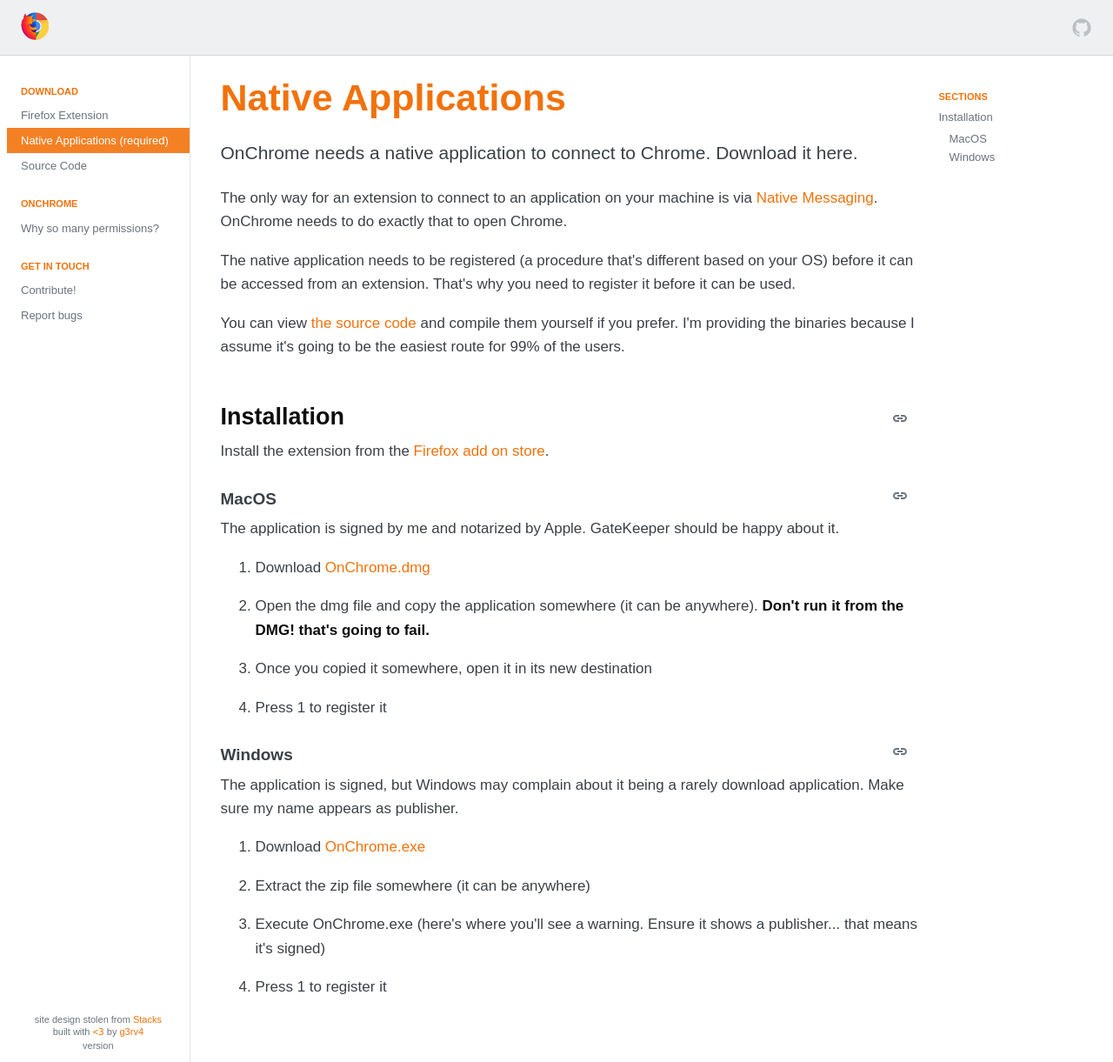
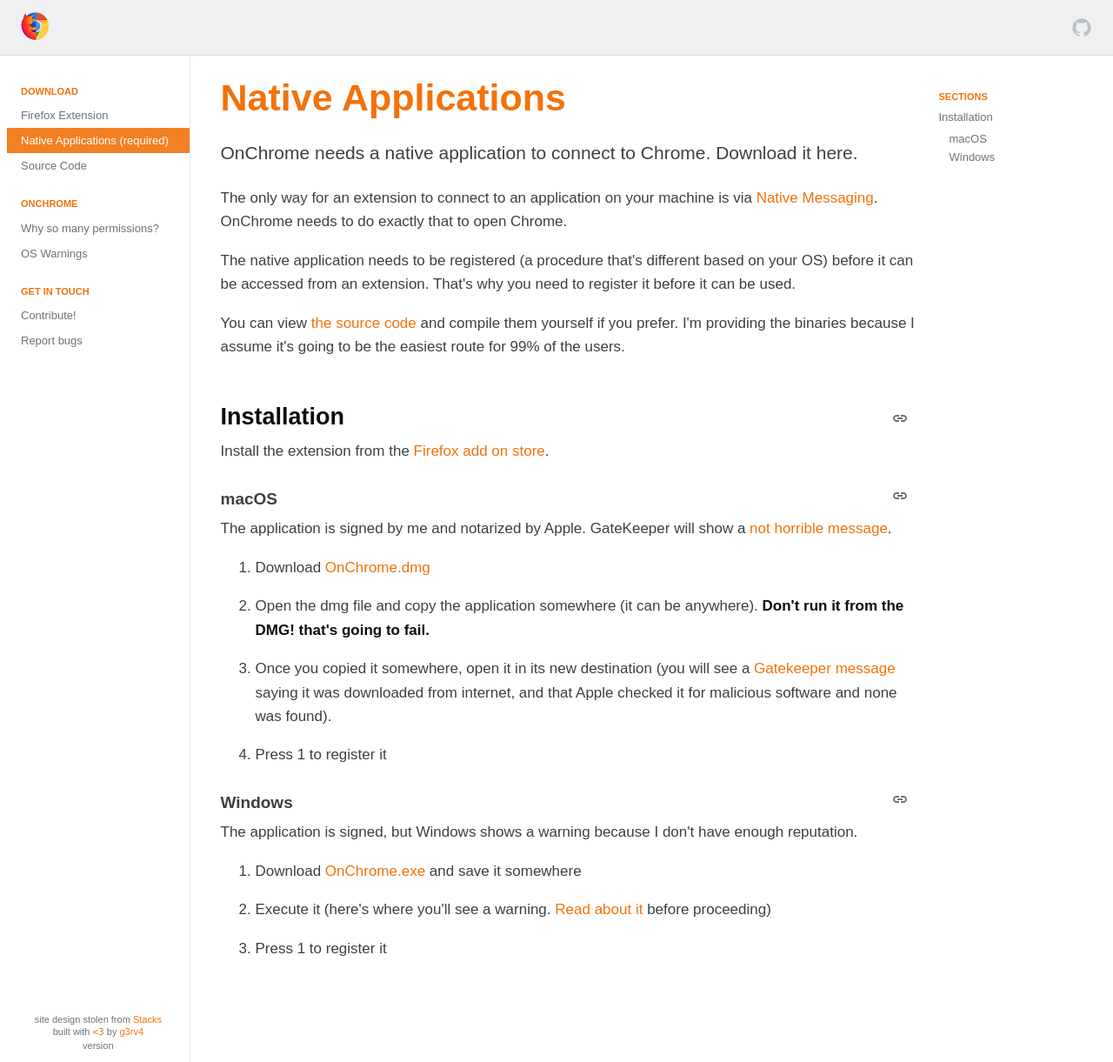
Before and after one commit to g3rv4/onchro.me, a Jekyll site: the page built from native-applications.html, in a window 1280 px wide and 1221 px high. Shown: the whole window at 87% size. Built offline with Jekyll 4.4.1, drawn with Linux system fonts in a browser that asks for light colours.

Commit message:
Add a page with OS warnings

```diff
--- a/_data/nav.yml
+++ b/_data/nav.yml
@@ -17,6 +17,8 @@
       subsublinks:
         - title: Why so many permissions?
           url: /permissions
+        - title: OS Warnings
+          url: /os-warnings
     - title: Get in touch
       subsublinks:
         - title: Contribute!
--- a/native-applications.html
+++ b/native-applications.html
@@ -14,20 +14,19 @@
     {% header h2 | Installation %}
     <p class="stacks-copy">Install the extension from the <a href="https://addons.mozilla.org/en-US/firefox/addon/onchrome/">Firefox add on store</a>.</p>
 
-    {% header h3 | MacOS %}
-    <p class="stacks-copy">The application is signed by me and notarized by Apple. GateKeeper should be happy about it.</p>
+    {% header h3 | macOS %}
+    <p class="stacks-copy">The application is signed by me and notarized by Apple. GateKeeper will show a <a href="/os-warnings#macos">not horrible message</a>.</p>
     <ol>
         <li class="stacks-copy">Download <a href="/assets/app/macOS/0.2/OnChrome.dmg" class="js-anchor">OnChrome.dmg</a></li>
         <li class="stacks-copy">Open the dmg file and copy the application somewhere (it can be anywhere). <strong>Don't run it from the DMG! that's going to fail.</strong></li>
-        <li class="stacks-copy">Once you copied it somewhere, open it in its new destination</li>
+        <li class="stacks-copy">Once you copied it somewhere, open it in its new destination (you will see a <a href="/os-warnings#macos">Gatekeeper message</a> saying it was downloaded from internet, and that Apple checked it for malicious software and none was found).</li>
         <li class="stacks-copy">Press 1 to register it</li>
     </ol>
     {% header h3 | Windows %}
-    <p class="stacks-copy">The application is signed, but Windows may complain about it being a rarely download application. Make sure my name appears as publisher.</p>
+    <p class="stacks-copy">The application is signed, but Windows shows a warning because I don't have enough reputation.</p>
     <ol>
-        <li class="stacks-copy">Download <a href="/assets/app/win64/0.2/OnChrome.exe" class="js-anchor">OnChrome.exe</a></li>
-        <li class="stacks-copy">Extract the zip file somewhere (it can be anywhere)</li>
-        <li class="stacks-copy">Execute OnChrome.exe (here's where you'll see a warning. Ensure it shows a publisher... that means it's signed)</li>
+        <li class="stacks-copy">Download <a href="/assets/app/win64/0.2/OnChrome.exe" class="js-anchor">OnChrome.exe</a> and save it somewhere</li>
+        <li class="stacks-copy">Execute it (here's where you'll see a warning. <a href="/os-warnings">Read about it</a> before proceeding)</li>
         <li class="stacks-copy">Press 1 to register it</li>
     </ol>
 </section>
```
Also changed, not shown: os-warnings.html (added, +19 -0 lines), assets/images/gatekeeperHappy.png (added), assets/images/knownPublisher.gif (added).
